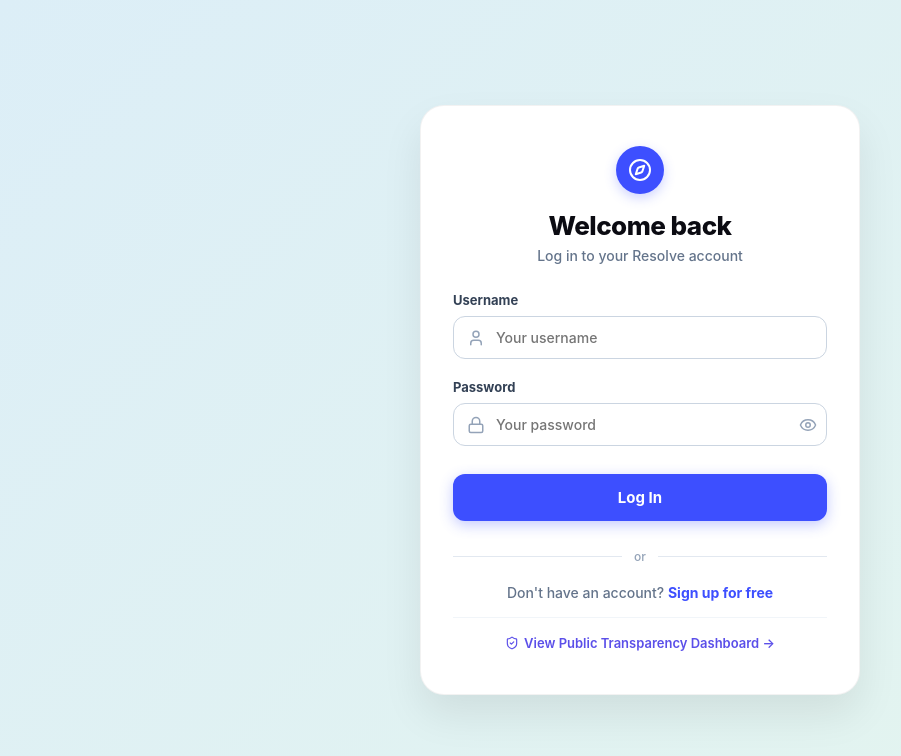
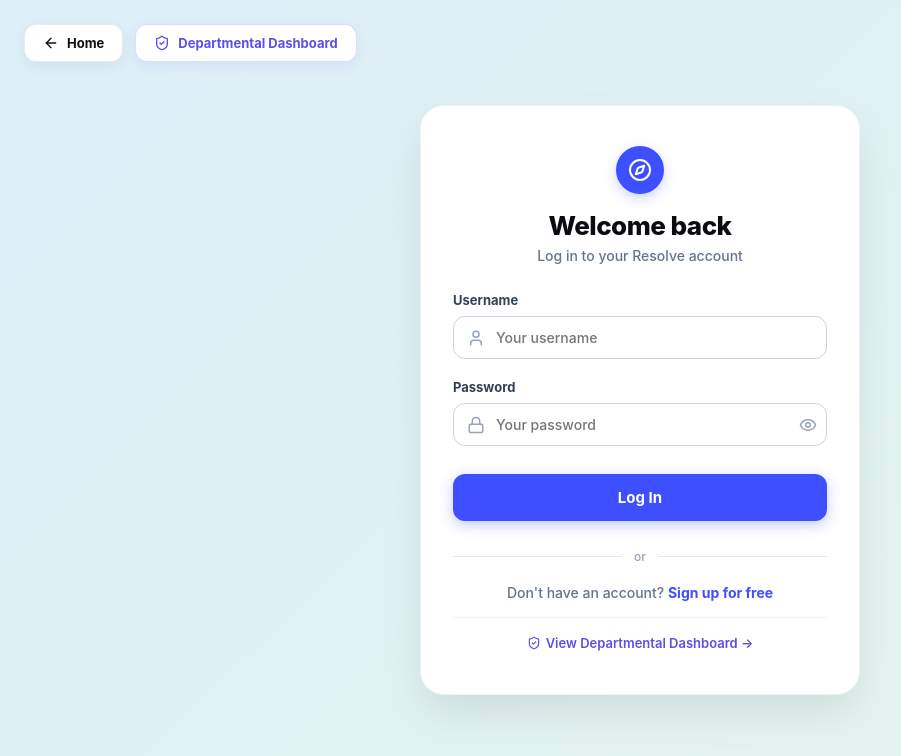
Before and after one commit to siddhantgosavi7/SIH-2026, a React (Vite) app in the folder web/: page /login in a window 1280 px wide. Shown: the top 756 px of the page, without its empty margins (0-901 px from the left). Built offline with nearby package versions, Linux system fonts and the light colour scheme; no server answers.

Commit message:
feat: implement core frontend pages including authentication flows and dashboard layout

```diff
--- a/web/src/pages/Home.jsx
+++ b/web/src/pages/Home.jsx
@@ -102,7 +102,7 @@
           <a href="#routing" style={{ color: '#6B6F76', textDecoration: 'none', fontSize: '13px', fontWeight: 600 }}>Smart Routing</a>
           <a href="#analytics" style={{ color: '#6B6F76', textDecoration: 'none', fontSize: '13px', fontWeight: 600 }}>Analytics</a>
           <Link to="/transparency" style={{ color: '#5B4FE9', textDecoration: 'none', fontSize: '13px', fontWeight: 700, display: 'flex', alignItems: 'center', gap: '4px' }}>
-            <ShieldCheck size={14} /> Transparency
+            <ShieldCheck size={14} /> View Departmental Dashboard
           </Link>
         </div>
 
@@ -1242,7 +1242,7 @@
               <div style={{ fontSize: '12px', fontWeight: 800, letterSpacing: '0.08em', color: '#5B4FE9', textTransform: 'uppercase', marginBottom: '14px' }}>Institutional</div>
               <div style={{ display: 'grid', gap: '10px', fontSize: '13px' }}>
                 <Link to="/transparency" style={{ color: '#5B4FE9', textDecoration: 'none', fontWeight: 700 }}>
-                  Public Transparency Dashboard →
+                  View Departmental Dashboard →
                 </Link>
                 <span style={{ color: '#6B6F76' }}>SIH 2026 Submission</span>
                 <span style={{ color: '#6B6F76' }}>FastAPI + PostgreSQL + pgvector</span>
--- a/web/src/pages/Login.jsx
+++ b/web/src/pages/Login.jsx
@@ -1,6 +1,6 @@
 import React, { useEffect, useState } from 'react';
 import { Link, useNavigate } from 'react-router-dom';
-import { User, Lock, Compass, Eye, EyeOff, ShieldCheck } from 'lucide-react';
+import { User, Lock, Compass, Eye, EyeOff, ShieldCheck, ArrowLeft } from 'lucide-react';
 import { useAuth } from '../context/AuthContext';
 
 export function Login() {
@@ -66,8 +66,62 @@
         justifyContent: 'center',
         padding: '24px 16px',
         boxSizing: 'border-box',
+        position: 'relative',
       }}
     >
+      {/* Top Left Navigation Buttons */}
+      <div
+        style={{
+          position: 'absolute',
+          top: '24px',
+          left: '24px',
+          display: 'flex',
+          alignItems: 'center',
+          gap: '12px',
+          zIndex: 10,
+        }}
+      >
+        <Link
+          to="/"
+          style={{
+            display: 'inline-flex',
+            alignItems: 'center',
+            gap: '8px',
+            backgroundColor: '#ffffff',
+            color: '#0F0F14',
+            padding: '10px 18px',
+            borderRadius: '12px',
+            fontSize: '13px',
+            fontWeight: 700,
+            textDecoration: 'none',
+            border: '1px solid rgba(0, 0, 0, 0.08)',
+            boxShadow: '0 4px 14px rgba(0, 0, 0, 0.06)',
+          }}
+        >
+          <ArrowLeft size={16} /> Home
+        </Link>
+
+        <Link
+          to="/transparency"
+          style={{
+            display: 'inline-flex',
+            alignItems: 'center',
+            gap: '8px',
+            backgroundColor: '#ffffff',
+            color: '#5B4FE9',
+            padding: '10px 18px',
+            borderRadius: '12px',
+            fontSize: '13px',
+            fontWeight: 700,
+            textDecoration: 'none',
+            border: '1px solid rgba(91, 79, 233, 0.2)',
+            boxShadow: '0 4px 14px rgba(91, 79, 233, 0.08)',
+          }}
+        >
+          <ShieldCheck size={16} /> Departmental Dashboard
+        </Link>
+      </div>
+
       <div
         style={{
           maxWidth: '440px',
@@ -270,7 +324,7 @@
 
         <div style={{ marginTop: '16px', paddingTop: '16px', borderTop: '1px solid #f1f5f9' }}>
           <Link to="/transparency" style={{ color: '#5B4FE9', fontSize: '13px', fontWeight: 600, textDecoration: 'none', display: 'inline-flex', alignItems: 'center', gap: '5px' }}>
-            <ShieldCheck size={14} /> View Public Transparency Dashboard →
+            <ShieldCheck size={14} /> View Departmental Dashboard →
           </Link>
         </div>
       </div>
--- a/web/src/pages/PublicDashboard.jsx
+++ b/web/src/pages/PublicDashboard.jsx
@@ -126,7 +126,7 @@
           backgroundColor: '#EDEBFC', color: '#5B4FE9', fontSize: '12px', fontWeight: 700,
         }}>
           <ShieldCheck size={14} />
-          Public Transparency Dashboard
+          Departmental Dashboard
         </div>
 
         <div style={{ display: 'flex', alignItems: 'center', gap: '10px' }}>
@@ -171,7 +171,7 @@
             <Activity size={12} /> Live Data · No Login Required
           </div>
           <h1 style={{ fontSize: 'clamp(28px,3.5vw,42px)', fontWeight: 800, letterSpacing: '-0.04em', margin: '0 0 10px 0', lineHeight: 1.1 }}>
-            Institutional Transparency Dashboard
+            Departmental Dashboard
           </h1>
           <p style={{ fontSize: '15px', color: '#6B6F76', margin: 0, maxWidth: '680px', lineHeight: 1.65 }}>
             Aggregated complaint resolution data across all departments. No personal or identifying information is shown — only counts, averages, and response rates.
--- a/web/src/pages/Signup.jsx
+++ b/web/src/pages/Signup.jsx
@@ -1,6 +1,6 @@
 import React, { useState } from 'react';
 import { Link, useNavigate } from 'react-router-dom';
-import { User, Mail, Lock, Compass } from 'lucide-react';
+import { User, Mail, Lock, Compass, ArrowLeft, ShieldCheck } from 'lucide-react';
 import { useAuth } from '../context/AuthContext';
 
 export function Signup() {
@@ -41,8 +41,62 @@
         justifyContent: 'center',
         padding: '24px 16px',
         boxSizing: 'border-box',
+        position: 'relative',
       }}
     >
+      {/* Top Left Navigation Buttons */}
+      <div
+        style={{
+          position: 'absolute',
+          top: '24px',
+          left: '24px',
+          display: 'flex',
+          alignItems: 'center',
+          gap: '12px',
+          zIndex: 10,
+        }}
+      >
+        <Link
+          to="/"
+          style={{
+            display: 'inline-flex',
+            alignItems: 'center',
+            gap: '8px',
+            backgroundColor: '#ffffff',
+            color: '#0F0F14',
+            padding: '10px 18px',
+            borderRadius: '12px',
+            fontSize: '13px',
+            fontWeight: 700,
+            textDecoration: 'none',
+            border: '1px solid rgba(0, 0, 0, 0.08)',
+            boxShadow: '0 4px 14px rgba(0, 0, 0, 0.06)',
+          }}
+        >
+          <ArrowLeft size={16} /> Home
+        </Link>
+
+        <Link
+          to="/transparency"
+          style={{
+            display: 'inline-flex',
+            alignItems: 'center',
+            gap: '8px',
+            backgroundColor: '#ffffff',
+            color: '#5B4FE9',
+            padding: '10px 18px',
+            borderRadius: '12px',
+            fontSize: '13px',
+            fontWeight: 700,
+            textDecoration: 'none',
+            border: '1px solid rgba(91, 79, 233, 0.2)',
+            boxShadow: '0 4px 14px rgba(91, 79, 233, 0.08)',
+          }}
+        >
+          <ShieldCheck size={16} /> Departmental Dashboard
+        </Link>
+      </div>
+
       <div
         style={{
           maxWidth: '440px',
```
